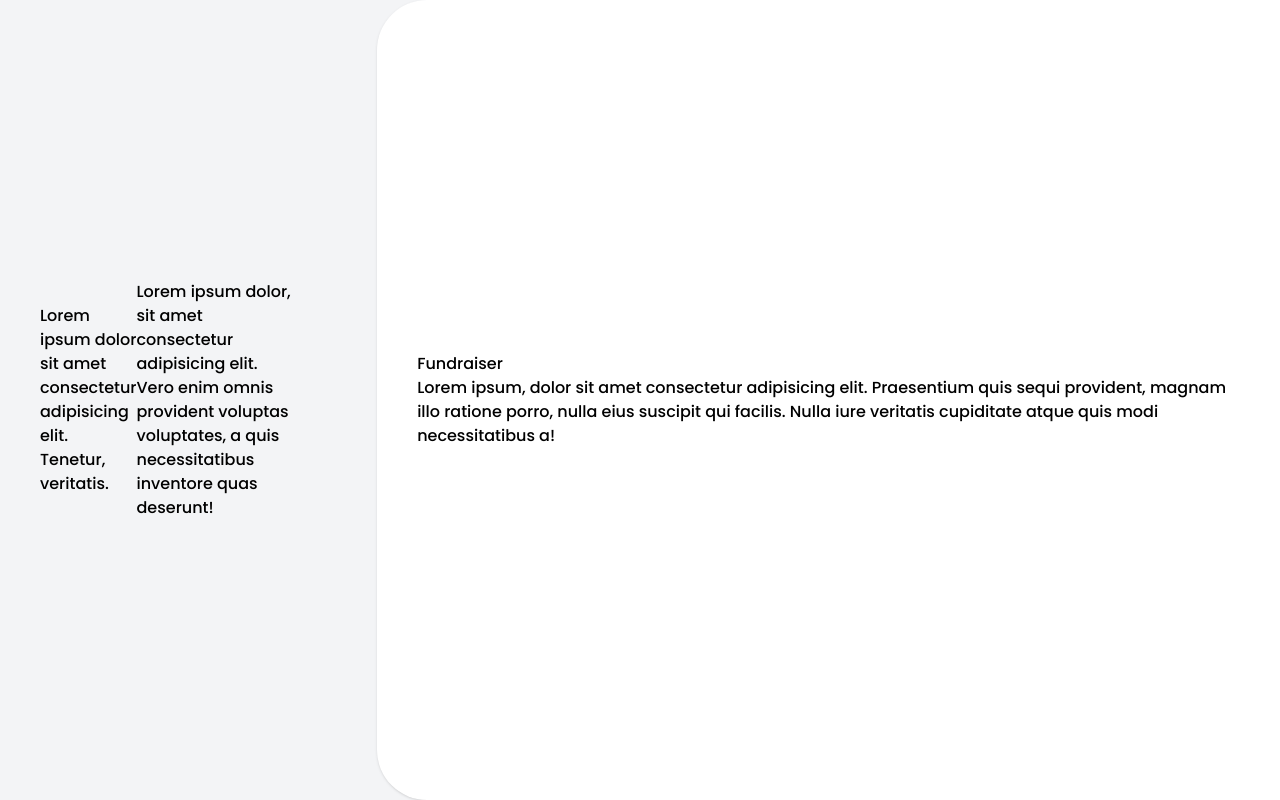
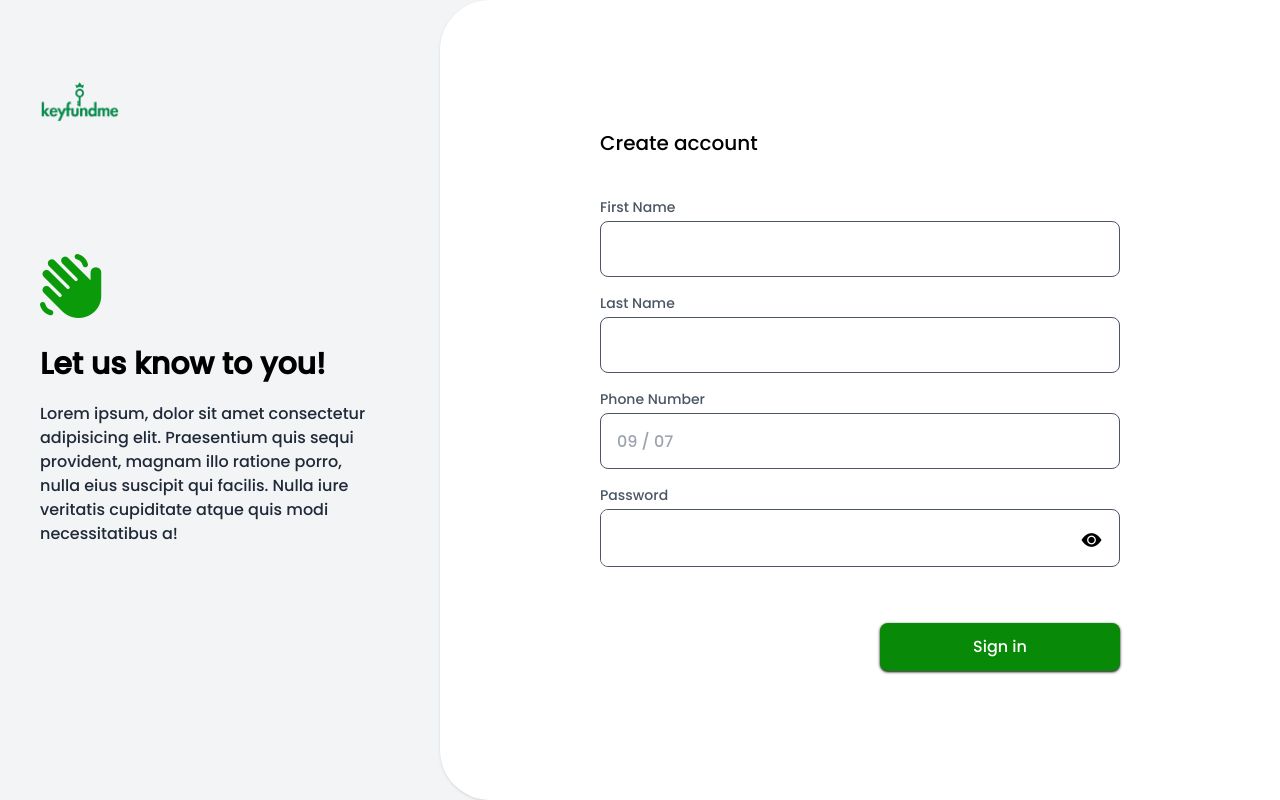
Before and after one commit to kid-us/Key-fund-me, a React (Vite) app: page /create/fundraiser in a window 1280 px wide. Built offline with nearby package versions, Linux system fonts and the light colour scheme.

Commit message:
Create account

```diff
--- a/package.json
+++ b/package.json
@@ -13,6 +13,7 @@
     "@hookform/resolvers": "^3.9.0",
     "animate.css": "^4.1.1",
     "axios": "^1.7.7",
+    "framer-motion": "^11.11.7",
     "react": "^18.3.1",
     "react-dom": "^18.3.1",
     "react-hook-form": "^7.53.0",
--- a/src/App.css
+++ b/src/App.css
@@ -1,7 +1,8 @@
 @import url("https://fonts.googleapis.com/css2?family=Poppins:wght@500&display=swap");
 
 :root {
-  --primary-bg: #006800;
+  --primary-bg: #088908;
+  /* 0A9A0A */
 }
 
 body {
--- a/src/assets/index.ts
+++ b/src/assets/index.ts
@@ -1,5 +1,6 @@
 import bg from "./bg.webp";
 import logo from "./logo.png";
 import hero from "./hero.png";
+import hello from "./greeting.png";
 
-export { bg, logo, hero };
+export { bg, logo, hero, hello };
--- a/src/components/Create/Fundraiser.tsx
+++ b/src/components/Create/Fundraiser.tsx
@@ -1,20 +1,158 @@
 import Sidebar from "./Sidebar";
 import Wrapper from "./Wrapper";
 
+import z from "zod";
+import { FieldValues, useForm } from "react-hook-form";
+import { zodResolver } from "@hookform/resolvers/zod";
+import { useState } from "react";
+import useDocumentTitle from "../../hooks/useDocumentTitle";
+
+const schema = z.object({
+  fName: z
+    .string()
+    .min(3, { message: "First name required and must be greater 3 chars." }),
+
+  lName: z
+    .string()
+    .min(3, { message: "Last name required and must be greater 3 chars." }),
+  phone: z.string().min(10, { message: "Phone number is required." }),
+  password: z
+    .string()
+    .min(12, { message: "Password must be at least 6 characters long." })
+    .regex(/[A-Z]/, {
+      message: "Password must contain at least one uppercase letter.",
+    })
+    .regex(/[a-z]/, {
+      message: "Password must contain at least one lowercase letter.",
+    })
+    .regex(/\d/, { message: "Password must contain at least one number." })
+    .regex(/[!@#$%^&*(),.?":{}|<>]/, {
+      message: "Password must contain at least one special character.",
+    }),
+});
+
+type FormData = z.infer<typeof schema>;
+
 const Fundraiser = () => {
+  const [title] = useState("Register");
+  useDocumentTitle(title);
+
+  const [passwordType, setPasswordType] = useState(true);
+
+  const {
+    register,
+    handleSubmit,
+    formState: { errors },
+  } = useForm<FormData>({ resolver: zodResolver(schema) });
+
+  const onSubmit = (data: FieldValues) => {
+    console.log(data);
+  };
+
   return (
     <>
       {/* Sidebar */}
-      <Sidebar />
+      <Sidebar
+        image="hello"
+        title="Let us know to you!"
+        description="Lorem ipsum, dolor sit amet consectetur adipisicing elit. Praesentium
+          quis sequi provident, magnam illo ratione porro, nulla eius suscipit
+          qui facilis. Nulla iure veritatis cupiditate atque quis modi
+          necessitatibus a!"
+      />
 
       {/* Fundraiser */}
       <Wrapper>
-        <div>
-          <p>Fundraiser</p>
-          Lorem ipsum, dolor sit amet consectetur adipisicing elit. Praesentium
-          quis sequi provident, magnam illo ratione porro, nulla eius suscipit
-          qui facilis. Nulla iure veritatis cupiditate atque quis modi
-          necessitatibus a!
+        <div className="w-full">
+          <p className="text-xl mb-10">Create account</p>
+          <form onSubmit={handleSubmit(onSubmit)} className="mt-4">
+            {/* First Name */}
+            <div className="mb-4">
+              <label htmlFor="fName" className="block text-sm text-gray-600">
+                First Name
+              </label>
+              <input
+                {...register("fName")}
+                type="text"
+                name="fName"
+                className="border border-gray-600 ps-4 w-full h-14 rounded-lg mt-1 focus:outline-none"
+              />
+              {errors.fName && (
+                <p className="text-xs text-red-500 mt-1">
+                  {errors.fName.message}
+                </p>
+              )}
+            </div>
+
+            {/* Last Name */}
+            <div className="mb-4">
+              <label htmlFor="lName" className="block text-sm text-gray-600">
+                Last Name
+              </label>
+              <input
+                {...register("lName")}
+                type="text"
+                name="lName"
+                className="border border-gray-600 ps-4 w-full h-14 rounded-lg mt-1 focus:outline-none"
+              />
+              {errors.lName && (
+                <p className="text-xs text-red-500 mt-1">
+                  {errors.lName.message}
+                </p>
+              )}
+            </div>
+
+            {/* Phone */}
+            <div className="mb-4">
+              <label htmlFor="phone" className="block text-sm text-gray-600">
+                Phone Number
+              </label>
+              <input
+                {...register("phone")}
+                type="text"
+                name="phone"
+                className="border border-gray-600 ps-4 w-full h-14 rounded-lg mt-1 focus:outline-none"
+                placeholder="09 / 07"
+              />
+              {errors.phone && (
+                <p className="text-xs text-red-500 mt-1">
+                  {errors.phone.message}
+                </p>
+              )}
+            </div>
+
+            {/* Password */}
+            <label htmlFor="email" className="block text-sm mt-4 text-gray-600">
+              Password
+            </label>
+            <div className="grid grid-cols-12 border border-gray-600 rounded-lg mt-1 overflow-hidden">
+              <div className="col-span-11">
+                <input
+                  {...register("password")}
+                  type={!passwordType ? "text" : "password"}
+                  name="password"
+                  className="ps-4 w-full focus:outline-none h-14"
+                />
+              </div>
+              <p
+                onClick={() => setPasswordType(!passwordType)}
+                className={` ${
+                  passwordType ? "bi-eye-fill" : "bi-eye-slash-fill"
+                } text-xl pe-3 pt-4 cursor-pointer text-center`}
+              ></p>
+            </div>
+            {errors.password && (
+              <p className="text-xs text-red-500 mt-1">
+                {errors.password.message}
+              </p>
+            )}
+
+            <div className="flex justify-end mt-14">
+              <button className="btn-bg w-60 rounded-lg text-white py-3 shadow shadow-zinc-900">
+                Sign in
+              </button>
+            </div>
+          </form>
         </div>
       </Wrapper>
     </>
--- a/src/components/Create/Sidebar.tsx
+++ b/src/components/Create/Sidebar.tsx
@@ -1,18 +1,38 @@
-const Sidebar = () => {
+import { Link } from "react-router-dom";
+import { hello, logo } from "../../assets";
+import Navbar from "../Navbar/Navbar";
+
+interface Props {
+  image: string;
+  title: string;
+  description: string;
+}
+
+const Sidebar = ({ description, title, image }: Props) => {
   return (
-    <div className="col-span-2 p-10">
-      <div className="flex items-center h-full">
-        <p>
-          Lorem ipsum dolor sit amet consectetur adipisicing elit. Tenetur,
-          veritatis.
-        </p>
-        <p>
-          Lorem ipsum dolor, sit amet consectetur adipisicing elit. Vero enim
-          omnis provident voluptas voluptates, a quis necessitatibus inventore
-          quas deserunt!
-        </p>
+    <>
+      {/* Small device Navbar */}
+      <div className="lg:hidden block">
+        <Navbar bg />
       </div>
-    </div>
+
+      <div className="col-span-3 lg:ps-10 p-5">
+        <Link to="/" className="lg:block hidden">
+          <img src={logo} alt="Logo" className="absolute top-20 w-20" />
+        </Link>
+        <div className="flex items-center h-full">
+          <div>
+            <div>
+              {image === "hello" && (
+                <img src={hello} alt={hello} className="mb-7" />
+              )}
+            </div>
+            <p className="text-3xl font-extrabold mb-5">{title}</p>
+            <p className="text-gray-800">{description}</p>
+          </div>
+        </div>
+      </div>
+    </>
   );
 };
 
--- a/src/components/Create/Wrapper.tsx
+++ b/src/components/Create/Wrapper.tsx
@@ -6,7 +6,7 @@ interface WrapperProps {
 
 const Wrapper = ({ children }: WrapperProps) => {
   return (
-    <div className="col-span-5 bg-white p-10 h-[100dvh] rounded-l-[50px] shadow">
+    <div className="col-span-6 bg-white lg:px-40 px-6 h-[100dvh] lg:rounded-l-[50px] shadow">
       <div className="flex items-center h-full">
         {children} {/* Render the passed children here */}
       </div>
--- a/src/components/Navbar/Navbar.tsx
+++ b/src/components/Navbar/Navbar.tsx
@@ -4,7 +4,11 @@ import nav from "../../services/nav";
 import { useState } from "react";
 import Menu from "./Menu";
 
-const Navbar = () => {
+interface Props {
+  bg: boolean;
+}
+
+const Navbar = ({ bg }: Props) => {
   // const access_token = localStorage.getItem("token");
   const [isMenu, setIsMenu] = useState<boolean>(false);
 
@@ -21,7 +25,11 @@ const Navbar = () => {
   };
 
   return (
-    <div className="sticky top-0 container mx-auto  lg:px-5 rounded-b-xl lg:pb-4 pt-1 py-1">
+    <div
+      className={`${
+        bg && "bg-white"
+      } sticky top-0 container mx-auto lg:px-5 rounded-b-xl lg:pb-4 pt-1 py-1 lg:pb-0 pb-3`}
+    >
       <div className="flex justify-between lg:p-0 px-5 py-1">
         <div className="">
           <img src={logo} alt="Logo" className="lg:w-28 w-24" />
--- a/src/components/Pages/Create.tsx
+++ b/src/components/Pages/Create.tsx
@@ -5,7 +5,7 @@ interface ParentProps {
 const Create = ({ component: Component }: ParentProps) => {
   return (
     <div className="bg-gray-100 h-[100dvh]">
-      <div className="grid grid-cols-7 gap-x-10">
+      <div className="lg:grid grid-cols-9 gap-x-10">
         <Component />
       </div>
     </div>
--- a/src/components/Pages/Login.tsx
+++ b/src/components/Pages/Login.tsx
@@ -30,6 +30,7 @@ const Login = () => {
   const onSubmit = (data: FieldValues) => {
     console.log(data);
   };
+
   return (
     <div
       style={{
```
Also changed, not shown: src/assets/greeting.png (added), 1 other file (tests, documents, lock files or other folders).
